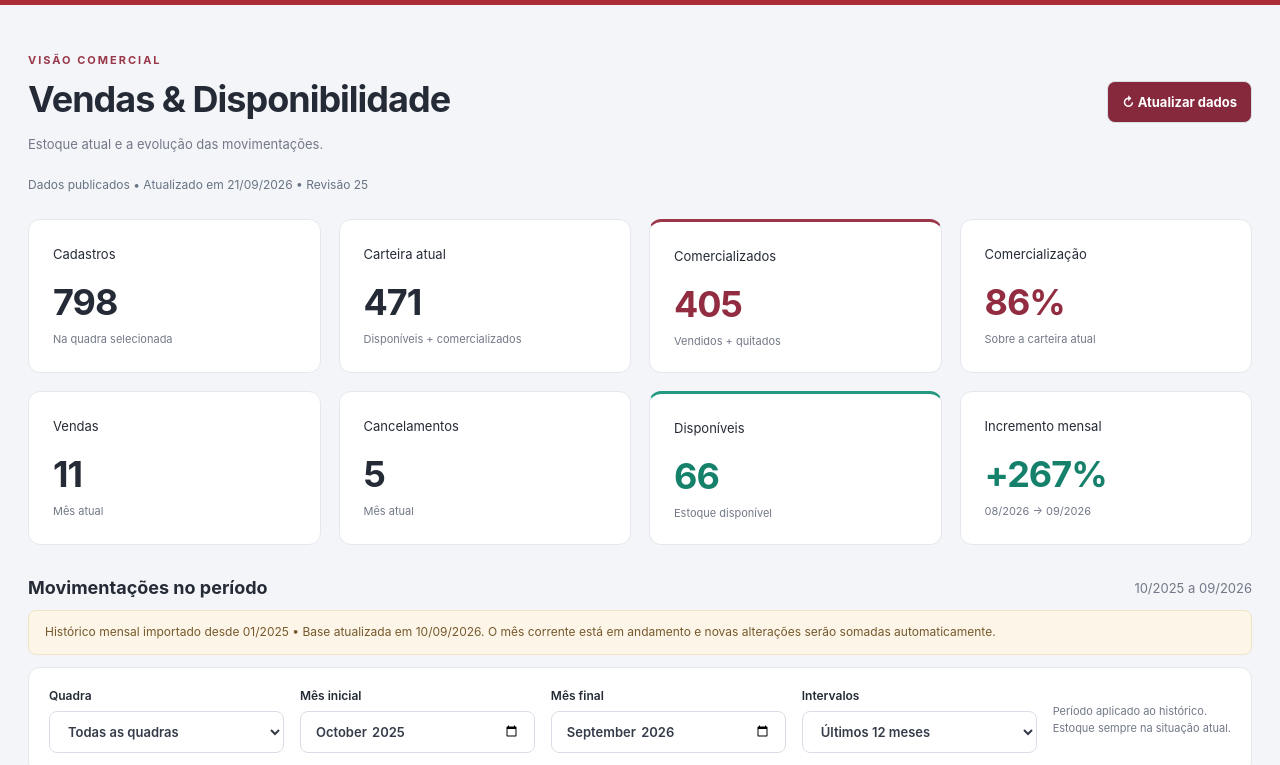
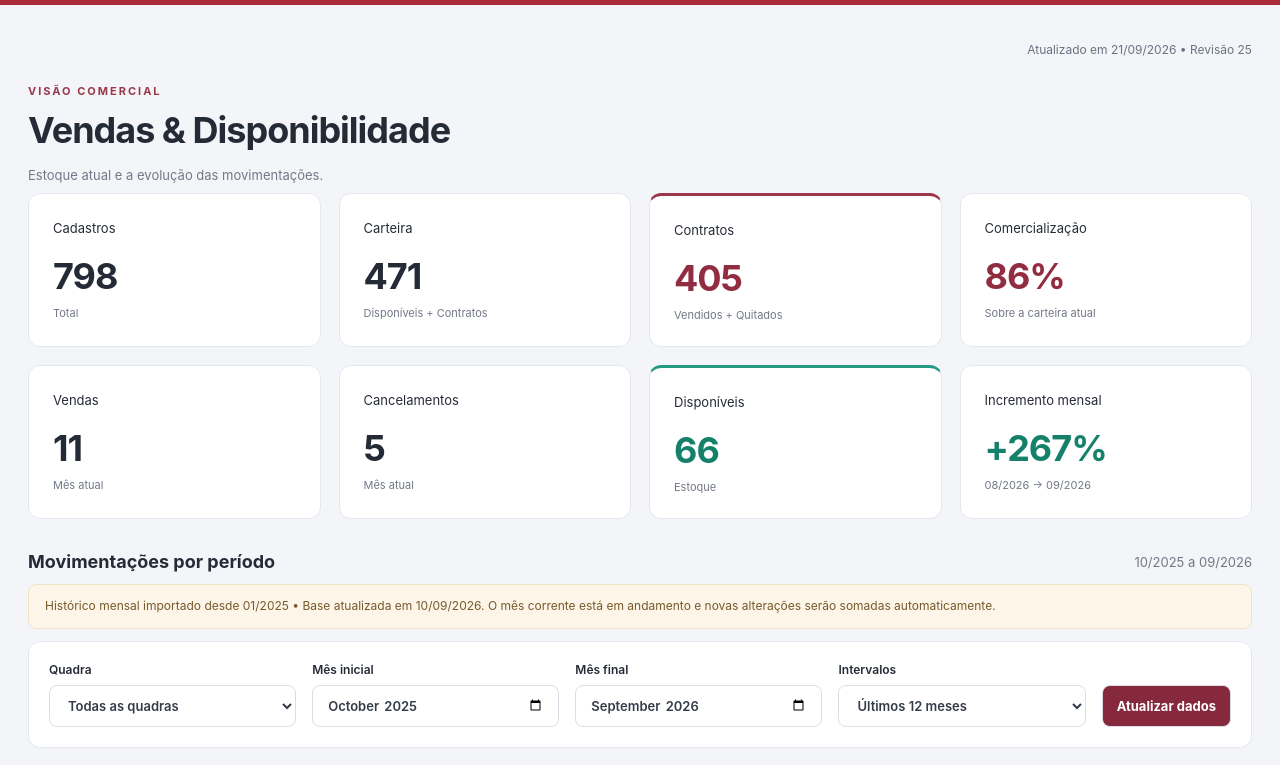
Before and after one commit to nortonpcmaciel/jardimmoria-disponibilidade, a website: page dashboard.html in a window 1280 px wide. Shown: the part 75-840 px from the top of the page. Drawn offline with Linux system fonts and the light colour scheme.

Commit message:
Refina textos e controles do dashboard

```diff
--- a/dashboard.html
+++ b/dashboard.html
@@ -16,14 +16,14 @@
     </details>
   </header>
   <main>
-    <div class="heading"><div><p class="eyebrow">VISÃO COMERCIAL</p><h1>Vendas & Disponibilidade</h1><p>Estoque atual e a evolução das movimentações.</p></div><button id="refresh" type="button">↻ Atualizar dados</button></div>
     <p id="message" role="status" aria-live="polite">Carregando dados publicados…</p>
+    <div class="heading"><div><p class="eyebrow">VISÃO COMERCIAL</p><h1>Vendas & Disponibilidade</h1><p>Estoque atual e a evolução das movimentações.</p></div></div>
     <div id="content" hidden>
-      <section class="cards" aria-label="Indicadores atuais"><article class="card"><p>Cadastros</p><strong id="total">—</strong><small>Na quadra selecionada</small></article><article class="card"><p>Carteira atual</p><strong id="portfolio">—</strong><small>Disponíveis + comercializados</small></article><article class="card sold"><p>Comercializados</p><strong id="sold">—</strong><small>Vendidos + quitados</small></article><article class="card commercial-rate"><p>Comercialização</p><strong id="rate">—</strong><small>Sobre a carteira atual</small></article></section>
-      <section class="cards monthly-cards" aria-label="Indicadores do mês atual"><article class="card"><p>Vendas</p><strong id="current-sales">—</strong><small>Mês atual</small></article><article class="card"><p>Cancelamentos</p><strong id="current-cancellations">—</strong><small>Mês atual</small></article><article class="card available"><p>Disponíveis</p><strong id="available">—</strong><small>Estoque disponível</small></article><article class="card growth"><p>Incremento mensal</p><strong id="current-growth">—</strong><small id="growth-period">Vendas em relação ao mês anterior</small></article></section>
-      <div class="section-title"><h2>Movimentações no período</h2><span id="period"></span></div>
+      <section class="cards" aria-label="Indicadores atuais"><article class="card"><p>Cadastros</p><strong id="total">—</strong><small>Total</small></article><article class="card"><p>Carteira</p><strong id="portfolio">—</strong><small>Disponíveis + Contratos</small></article><article class="card sold"><p>Contratos</p><strong id="sold">—</strong><small>Vendidos + Quitados</small></article><article class="card commercial-rate"><p>Comercialização</p><strong id="rate">—</strong><small>Sobre a carteira atual</small></article></section>
+      <section class="cards monthly-cards" aria-label="Indicadores do mês atual"><article class="card"><p>Vendas</p><strong id="current-sales">—</strong><small>Mês atual</small></article><article class="card"><p>Cancelamentos</p><strong id="current-cancellations">—</strong><small>Mês atual</small></article><article class="card available"><p>Disponíveis</p><strong id="available">—</strong><small>Estoque</small></article><article class="card growth"><p>Incremento mensal</p><strong id="current-growth">—</strong><small id="growth-period">Vendas em relação ao mês anterior</small></article></section>
+      <div class="section-title"><h2>Movimentações por período</h2><span id="period"></span></div>
       <p id="coverage" class="notice"></p>
-      <section class="filters" aria-label="Filtros do dashboard"><label>Quadra<select id="block"><option value="">Todas as quadras</option></select></label><label>Mês inicial<input id="start" type="month" min="2000-01" max="2099-12"></label><label>Mês final<input id="end" type="month" min="2000-01" max="2099-12"></label><label>Intervalos<select id="interval"><option value="last12">Últimos 12 meses</option><option value="currentYear">Ano Atual</option><option value="previousYear">Ano Anterior</option></select></label><span>Período aplicado ao histórico.<br>Estoque sempre na situação atual.</span></section>
+      <section class="filters" aria-label="Filtros do dashboard"><label>Quadra<select id="block"><option value="">Todas as quadras</option></select></label><label>Mês inicial<input id="start" type="month" min="2000-01" max="2099-12"></label><label>Mês final<input id="end" type="month" min="2000-01" max="2099-12"></label><label>Intervalos<select id="interval"><option value="last12">Últimos 12 meses</option><option value="currentYear">Ano Atual</option><option value="previousYear">Ano Anterior</option></select></label><button id="refresh" type="button">Atualizar dados</button></section>
       <section class="flow" aria-label="Indicadores do período"><article><span>Vendas registradas</span><strong id="sales">—</strong></article><article><span>Cancelamentos</span><strong id="cancellations">—</strong></article><article><span>Saldo de vendas</span><strong id="net">—</strong><small>Vendas − cancelamentos</small></article></section>
       <div class="grid"><section class="panel trend"><div class="panel-title"><div><h2>Vendas e cancelamentos</h2><p>Comparativo mensal • quantidade de movimentações</p></div><div class="legend"><span class="green">Vendas</span><span class="red">Cancelamentos</span></div></div><div id="chart" class="chart"></div><details><summary>Ver valores mensais e comparação</summary><div class="table-wrap"><table><thead><tr><th>Mês</th><th>Vendas</th><th>Cancelamentos</th><th>Saldo</th><th>Δ vendas / mês anterior</th></tr></thead><tbody id="monthly"></tbody></table></div></details></section><section class="panel"><h2>Distribuição atual</h2><p>Percentuais sobre os itens apresentados</p><div id="distribution"></div></section></div>
       <section class="panel"><div class="panel-title"><div><h2>Disponibilidade por quadra</h2><p>Posição atual dos objetos cadastrados</p></div></div><div class="table-wrap block-table"><table><thead><tr><th>Quadra</th><th>Total</th><th>Disponíveis</th><th>Vendidos</th><th>Quitados</th><th>Outras situações</th><th>Comercialização</th></tr></thead><tbody id="blocks"></tbody></table></div></section>
--- a/resources/dashboard-cards.css
+++ b/resources/dashboard-cards.css
@@ -1,5 +1,10 @@
 .monthly-cards {
   margin-top: 18px;
+}
+
+#message {
+  margin: 0 0 12px;
+  text-align: right;
 }
 
 .card.commercial-rate strong {
--- a/resources/dashboard.js
+++ b/resources/dashboard.js
@@ -42,7 +42,7 @@
     }
     $('content').hidden = false;
     $('message').className = '';
-    $('message').textContent = 'Dados publicados • Atualizado em ' + data.updatedDate + ' • Revisão ' + data.revision;
+    $('message').textContent = 'Atualizado em ' + data.updatedDate + ' • Revisão ' + data.revision;
     result = model.summarize(data, { block: $('block').value, start: $('start').value, end: $('end').value });
     $('total').textContent = number(result.objects.length); $('available').textContent = number(result.available);
     $('sold').textContent = number(result.commercialized);
```
Also changed, not shown: tests/ui-requirements.test.js (+10 -2 lines).
